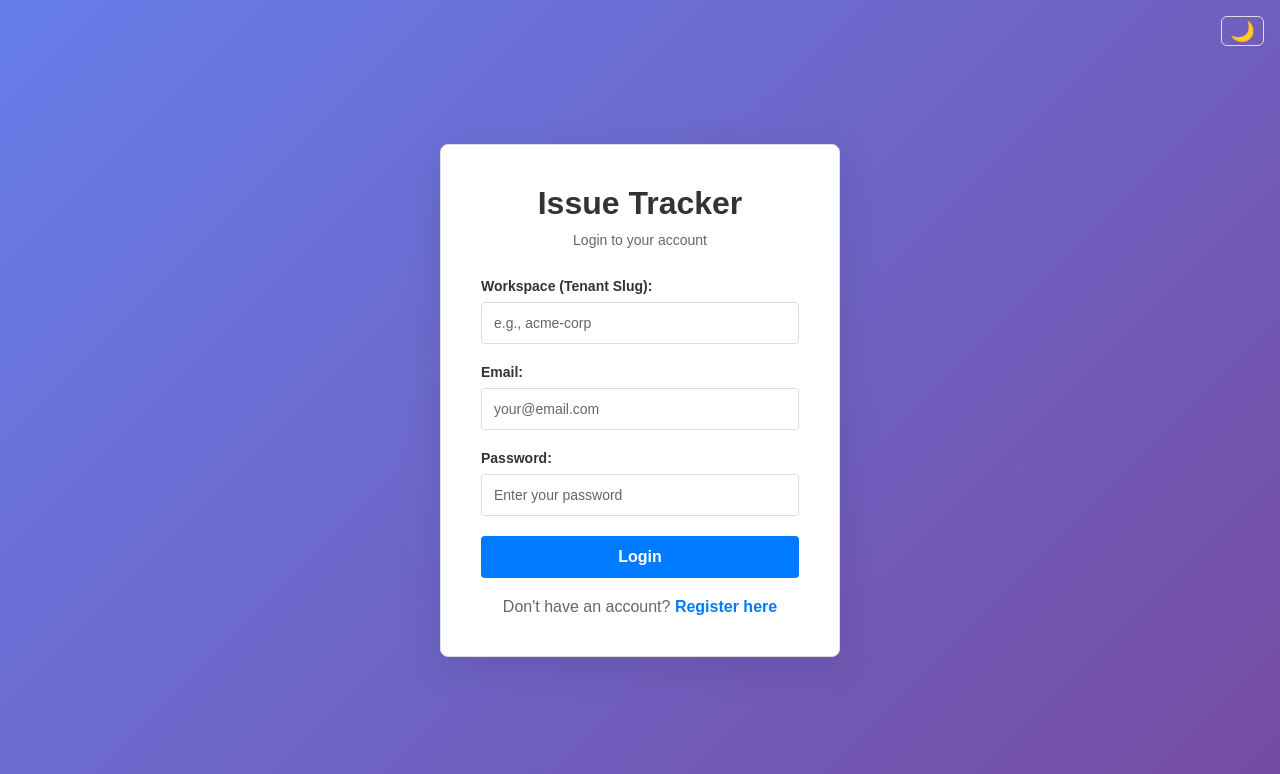
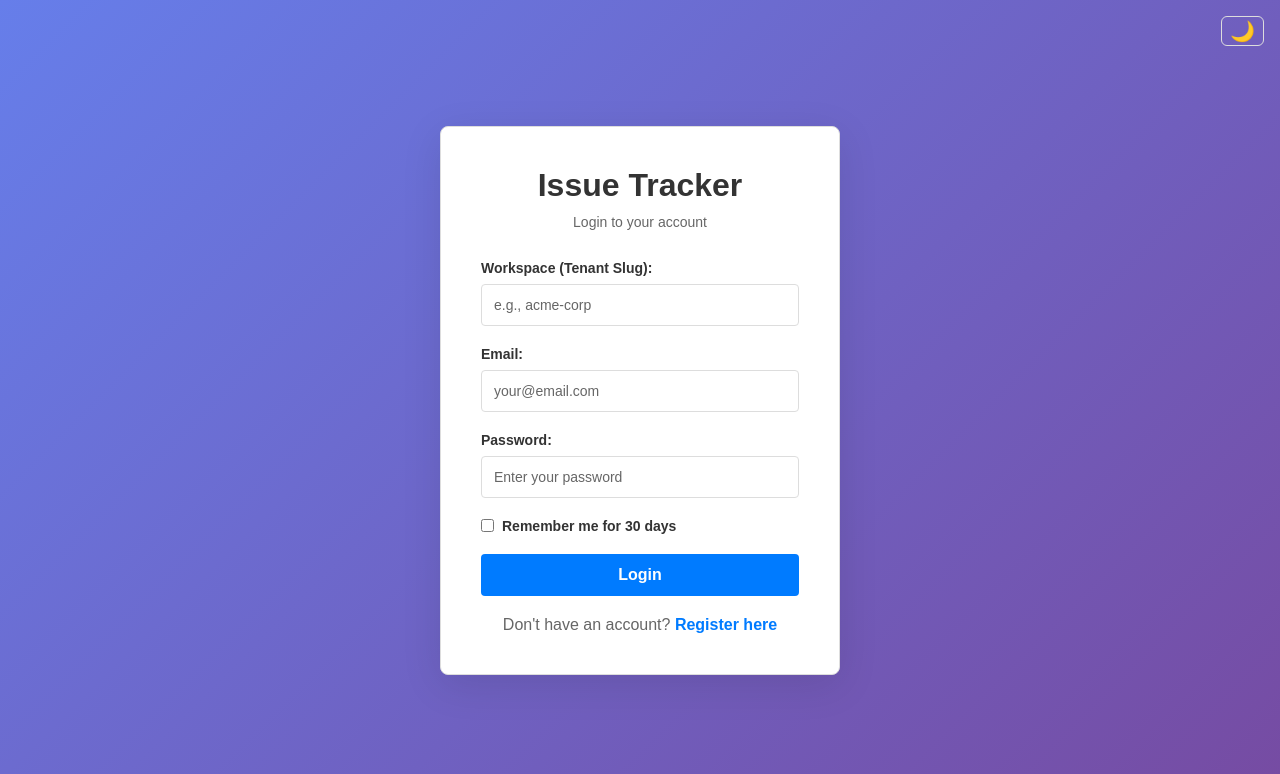
Before and after one commit to XeminoL/issue-tracker, a Flask app: page /login in a window 1280 px wide. Shown: the top 774 px of the page. Run offline with Flask 3, Linux system fonts and the light colour scheme.

Commit message:
feat: add Remember Me persistent login with cookies
- Add checkbox in login form (Remember me for 30 days)
- Generate persistent JWT token on login
- Store token in httponly cookie (secure, expires in 30 days)
- Auto-login from cookie if session expired
- Delete cookie on logout
- Cookie settings: httponly=True, samesite=Lax (secure by default)

How it works:
1. User checks 'Remember me' and logs in
2. JWT token stored in browser cookie for 30 days
3. Next visit: if session expired, auto-login from cookie
4. Logout clears session and deletes cookie

Tests: All 15 tests passing ✅

```diff
--- a/app.py
+++ b/app.py
@@ -42,7 +42,17 @@ def login_required(f):
     @wraps(f)
     def decorated_function(*args, **kwargs):
         if 'user_id' not in session or 'tenant_id' not in session:
-            return redirect(url_for('login'))
+            auth_token = request.cookies.get('auth_token')
+            if auth_token:
+                payload = auth_service.verify_token(auth_token)
+                if payload:
+                    session['user_id'] = payload['user_id']
+                    session['tenant_id'] = payload['tenant_id']
+                else:
+                    return redirect(url_for('login'))
+            else:
+                return redirect(url_for('login'))
+
         user = get_current_user()
         tenant = get_current_tenant()
         if not user or not tenant:
@@ -111,7 +121,21 @@ def login():
 
             session['user_id'] = user.id
             session['tenant_id'] = tenant.id
-            return redirect(url_for('dashboard'))
+
+            response = redirect(url_for('dashboard'))
+
+            remember_me = data.get('remember_me') == 'on'
+            if remember_me:
+                token = auth_service.generate_token(user.id, tenant.id, expires_in=30*24*3600)
+                response.set_cookie(
+                    'auth_token',
+                    token,
+                    max_age=30*24*3600,
+                    httponly=True,
+                    samesite='Lax'
+                )
+
+            return response
         except NotFoundError:
             raise
         except ValidationError as e:
@@ -190,7 +214,9 @@ def dashboard():
 @login_required
 def logout():
     session.clear()
-    return redirect(url_for('login'))
+    response = redirect(url_for('login'))
+    response.delete_cookie('auth_token')
+    return response
 
 
 @app.route('/api/issues', methods=['GET'])
--- a/templates/login.html
+++ b/templates/login.html
@@ -147,6 +147,11 @@
                 <input type="password" id="password" name="password" placeholder="Enter your password" required>
             </div>
 
+            <div class="form-group" style="display: flex; align-items: center; gap: 8px;">
+                <input type="checkbox" id="remember_me" name="remember_me">
+                <label for="remember_me" style="margin: 0;">Remember me for 30 days</label>
+            </div>
+
             <button type="submit">Login</button>
         </form>
 
```
